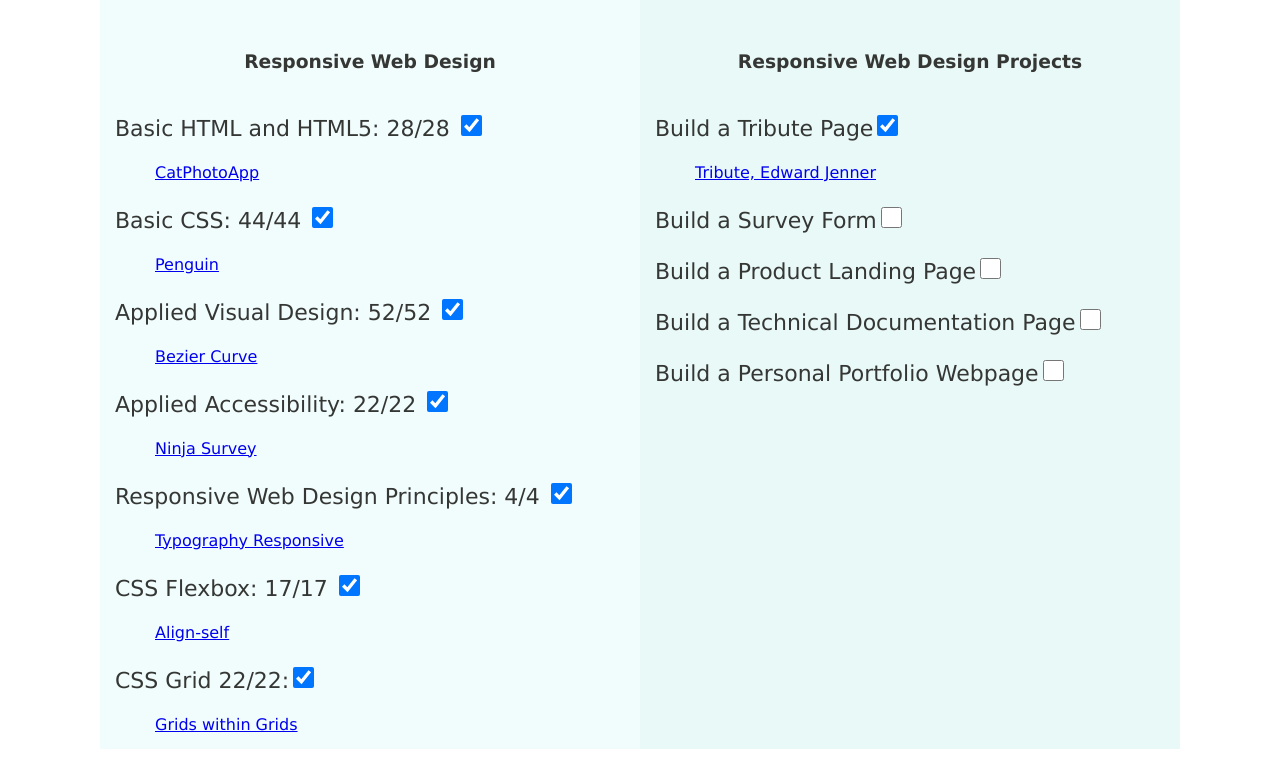
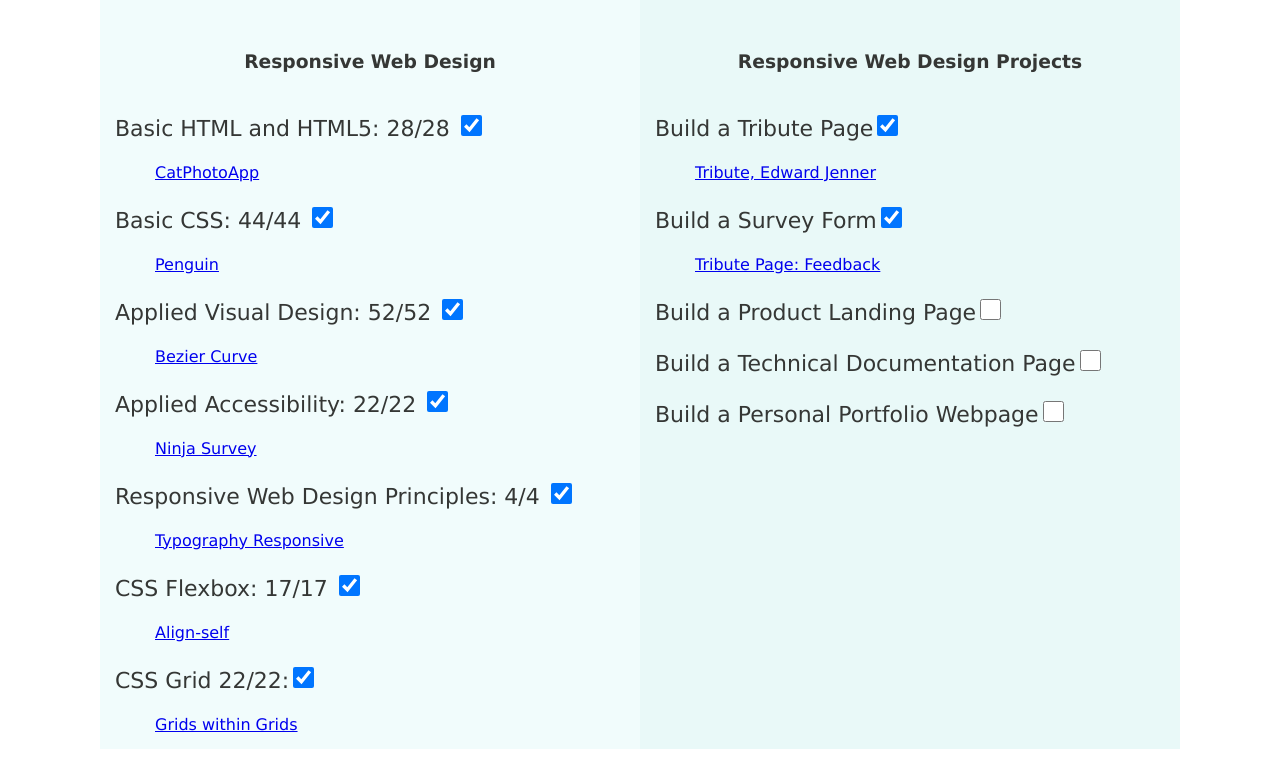
Before and after one commit to ohirv/test, a plain HTML site: page index.html in a window 1280 px wide. Shown: the part 81-838 px from the top of the page. Drawn offline with Linux system fonts and the light colour scheme.

Commit message:
Update index.html

```diff
--- a/index.html
+++ b/index.html
@@ -62,7 +62,8 @@
             <h3>Responsive Web Design Projects</h3>
     <p>Build a Tribute Page<input type="checkbox" class="large" checked></p>
      	<a href="https://codepen.io/ohirv/pen/oNozGxd">Tribute, Edward Jenner</a>
-    <p>Build a Survey Form<input type="checkbox" class="large"></p>
+    <p>Build a Survey Form<input type="checkbox" class="large" checked></p>
+    	<a href="https://codepen.io/ohirv/pen/KKyaywM">Tribute Page: Feedback</a>
     <p>Build a Product Landing Page<input type="checkbox" class="large"></p>
     <p>Build a Technical Documentation Page<input type="checkbox" class="large"></p>
     <p>Build a Personal Portfolio Webpage<input type="checkbox" class="large"></p></div>
```
Lines whose indentation alone changed are shown as unchanged.
